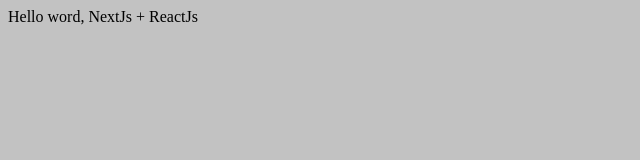
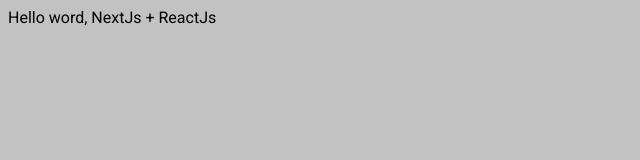
Before and after one commit to MateusNoleto/react-exemplos, a Next.js app: page / in a window 1280 px wide. Shown: the top 160 px of the page, without its empty margins (0-640 px from the left). Built offline with nearby package versions, Linux system fonts and the light colour scheme.

Commit message:
Impotando fonte e configuracoes do titulo

```diff
--- a/pages/_app.jsx
+++ b/pages/_app.jsx
@@ -1,8 +1,14 @@
+import Head from 'next/head'
 import '../src/style.css'
 
 function App ({Component,pageProps}) {
     return(
-        <Component {...pageProps}/>
+        <>
+         <Head>
+            <title>Titulo padrão</title>
+         </Head>
+            <Component {...pageProps}/>
+        </>
     )
 }
 export default App
--- /dev/null
+++ b/pages/_document.jsx
@@ -0,0 +1,21 @@
+import Document, {Html, Head, Main, NextScript} from "next/document";
+
+class NewDocument extends Document{
+    render(){
+        return(
+            <Html>
+                <Head>
+                  <link rel="preconnect" href="https://fonts.googleapis.com" />
+                  <link rel="preconnect" href="https://fonts.gstatic.com" />
+                  <link href="https://fonts.googleapis.com/css2?family=Roboto&display=swap" rel="stylesheet" />
+                </Head>
+                    <body>
+                        <Main/>
+                        <NextScript/>
+                    </body>
+            </Html>
+        )
+    }
+}
+
+export default NewDocument
--- a/src/style.css
+++ b/src/style.css
@@ -1,3 +1,4 @@
 body {
     background-color: #c2c2c2;
+    font-family: 'Roboto', sans-serif;
 }
```
